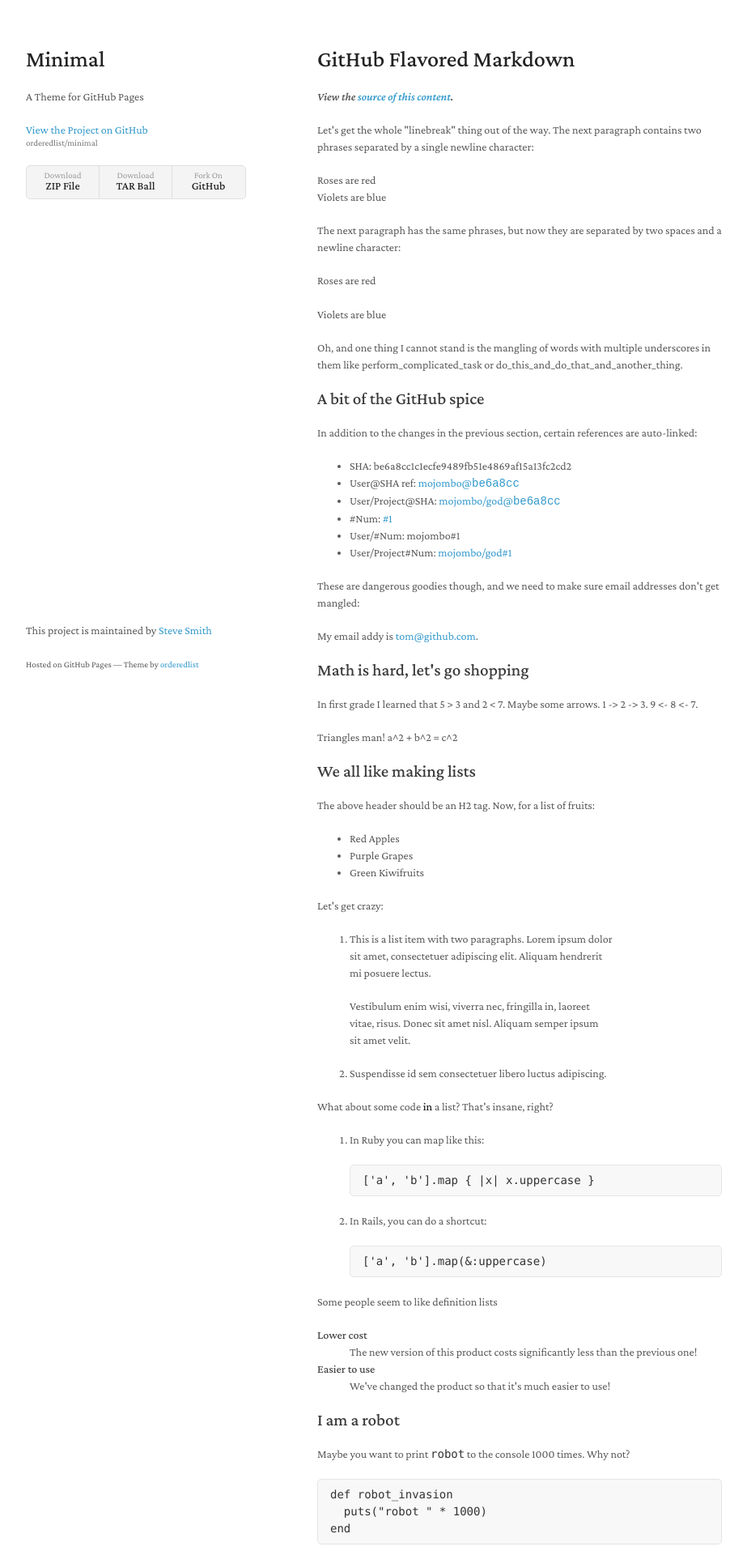
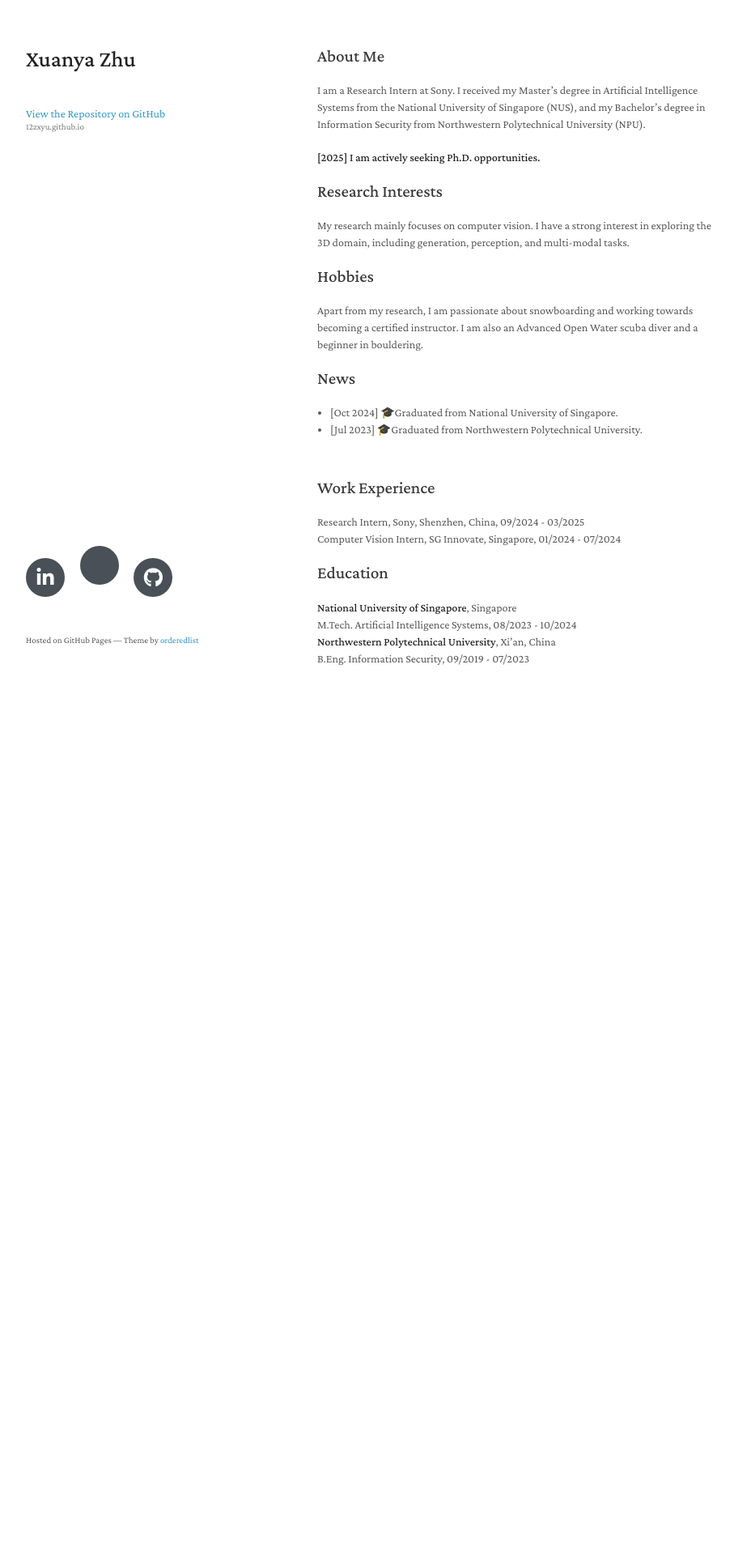
Before and after one commit to 12zxyu/12zxyu.github.io, a Jekyll site: the page built from index.md, in a window 1280 px wide. Shown: the top 1920 px of the page at 81% size, without its empty margins (178-1101 px from the left). Built offline with Jekyll 4.4.1, drawn with Linux system fonts in a browser that asks for light colours; our own code applies the rules of GitHub Pages for plain Markdown files; a style sheet for code colours, icons or effects is not loaded; after the commit the page ends 900 px from its top, so only the background shows below that; some of the changed text lies outside the part shown.

Commit message:
homepage

```diff
--- a/_config.yml
+++ b/_config.yml
@@ -1,5 +1,10 @@
-title: Minimal theme
+title: Xuanya Zhu
+# position:
+# affiliation:
+# email:
+google_scholar: https://scholar.google.com/
+github_link: https://github.com/12zxyu
+linkedin: https://www.linkedin.com/in/adamxyzhu/
+# google_analytics:
 description: Minimal is a theme for GitHub Pages.
-show_downloads: true
-google_analytics:
 theme: jekyll-theme-minimal
--- a/_layouts/default.html
+++ b/_layouts/default.html
@@ -4,29 +4,39 @@
   <head>
     <meta charset="utf-8">
     <meta http-equiv="X-UA-Compatible" content="chrome=1">
-    <title>Minimal by Steve Smith</title>
+    <title>{{ site.title }}</title>
 
-    <link rel="stylesheet" href="assets/css/styles.css">
-    <link rel="stylesheet" href="assets/css/pygment_trac.css">
+    <link rel="stylesheet" href="https://cdnjs.cloudflare.com/ajax/libs/academicons/1.9.4/css/academicons.min.css" integrity="sha512-IW0nhlW5MgNydsXJO40En2EoCkTTjZhI3yuODrZIc8cQ4h1XcF53PsqDHa09NqnkXuIe0Oiyyj171BqZFwISBw==" crossorigin="anonymous" referrerpolicy="no-referrer" />
+    <link rel="stylesheet" href="https://cdnjs.cloudflare.com/ajax/libs/font-awesome/6.7.2/css/all.min.css" integrity="sha512-Evv84Mr4kqVGRNSgIGL/F/aIDqQb7xQ2vcrdIwxfjThSH8CSR7PBEakCr51Ck+w+/U6swU2Im1vVX0SVk9ABhg==" crossorigin="anonymous" referrerpolicy="no-referrer" />
+
+    <link rel="stylesheet" href="../assets/css/styles.css">
+    <link rel="stylesheet" href="../assets/css/pygment_trac.css">
     <meta name="viewport" content="width=device-width">
-    <!--[if lt IE 9]>
-    <script src="//html5shiv.googlecode.com/svn/trunk/html5.js"></script>
-    <![endif]-->
   </head>
   <body>
     <div class="wrapper">
       <header>
-        <h1>Minimal</h1>
-        <p>A Theme for GitHub Pages</p>
-        <p class="view"><a href="http://github.com/orderedlist/minimal">View the Project on GitHub <small>orderedlist/minimal</small></a></p>
-        <ul>
-          <li><a href="https://github.com/orderedlist/minimal/zipball/master">Download <strong>ZIP File</strong></a></li>
-          <li><a href="https://github.com/orderedlist/minimal/tarball/master">Download <strong>TAR Ball</strong></a></li>
-          <li><a href="http://github.com/orderedlist/minimal">Fork On <strong>GitHub</strong></a></li>
-        </ul>
+        <h1>{{ site.title }}</h1>
+        {% if site.position %}
+        {{ site.position }}
+        <br>
+        {% endif %}
+        {% if site.affiliation %}
+        {{ site.affiliation }}
+        <br>
+        {% endif %}
+        {% if site.email %}
+        {{ site.email }}
+        <br>
+        {% endif %}
+        <br>
+        <p class="view"><a href="https://github.com/12zxyu/12zxyu.github.io">View the Repository on GitHub <small>12zxyu.github.io</small></a></p>
       </header>
       <section>
-        <h1>GitHub Flavored Markdown</h1>
+        {{ content }}
+      </section>
+      <!-- <section>
+        <h1>About Me</h1>
 
         <p><em>View the <a href="http://github.github.com/github-flavored-markdown/sample_content.html">source of this content</a>.</em></p>
 
@@ -197,12 +207,31 @@ end
 
         <p>I get 10 times more traffic from <a href="http://google.com/" title="Google">Google</a> than from<br>
         <a href="http://search.yahoo.com/" title="Yahoo Search">Yahoo</a> or <a href="http://search.msn.com/" title="MSN Search">MSN</a>.</p>
-      </section>
+      </section> -->
       <footer>
-        <p>This project is maintained by <a href="http://github.com/orderedlist">Steve Smith</a></p>
+        <div class="social-icons">
+          {% if site.linkedin %}
+          <a href="{{ site.linkedin }}" target="_blank">
+            <i class="fab fa-linkedin-in"></i>
+          </a>
+          {% endif %}
+          {% if site.google_scholar %}
+          <a href="{{ site.google_scholar }}" target="_blank">
+            <i class="ai ai-google-scholar" style="font-size:1.6rem"></i>
+          </a>
+          {% endif %}
+          {% if site.github_link %}
+          <a href="{{ site.github_link }}" target="_blank">
+            <i class="fab fa-github"></i>
+          </a>
+          {% endif %}
+        </div>
+        <br>
+        <br>
+        <!-- <p>This project is maintained by <a href="http://github.com/12zxyu">Xuanya Zhu</a></p> -->
         <p><small>Hosted on GitHub Pages &mdash; Theme by <a href="https://github.com/orderedlist">orderedlist</a></small></p>
       </footer>
     </div>
-    <script src="assets/js/scale.fix.js"></script>
+    <script src="../assets/js/scale.fix.js"></script>
   </body>
 </html>
--- a/assets/css/styles.css
+++ b/assets/css/styles.css
@@ -1,5 +1,22 @@
 @import url('https://fonts.googleapis.com/css2?family=Crimson+Pro:ital,wght@0,400;0,500;0,600;1,600&display=swap');
 @import url('https://fonts.googleapis.com/css2?family=Ubuntu+Mono&display=swap');
+
+.news {
+  max-height: 300px;
+  overflow-y: auto;
+  margin-bottom: 30px;
+}
+
+.news::-webkit-scrollbar {
+  width: 0px;
+  background: transparent;
+}
+
+.news-list {
+  list-style-type: disc;
+  padding-left: 0px;
+  margin-left: 16px;
+}
 
 body {
   background-color: #fff;
@@ -194,7 +211,7 @@ footer {
   width:270px;
   float:left;
   position:fixed;
-  bottom:50px;
+  bottom:80px;
   -webkit-font-smoothing:subpixel-antialiased;
 }
 
--- a/index.md
+++ b/index.md
@@ -0,0 +1,32 @@
+---
+layout: default
+---
+
+## About Me
+I am a Research Intern at Sony. I received my Master's degree in Artificial Intelligence Systems from the National University of Singapore (NUS), and my Bachelor's degree in Information Security from Northwestern Polytechnical University (NPU).
+
+**[2025] I am actively seeking Ph.D. opportunities.**
+
+## Research Interests
+My research mainly focuses on computer vision. I have a strong interest in exploring the 3D domain, including generation, perception, and multi-modal tasks.
+
+## Hobbies
+Apart from my research, I am passionate about snowboarding and working towards becoming a certified instructor. I am also an Advanced Open Water scuba diver and a beginner in bouldering.
+
+## News
+<div class="news">
+  <ul class="news-list">
+    <li>[Oct 2024] 🎓Graduated from National University of Singapore.</li>
+    <li>[Jul 2023] 🎓Graduated from Northwestern Polytechnical University.</li>
+  </ul>
+</div>
+
+## Work Experience
+Research Intern, Sony, Shenzhen, China, 09/2024 - 03/2025
+Computer Vision Intern, SG Innovate, Singapore, 01/2024 - 07/2024
+
+## Education
+**National University of Singapore**, Singapore
+M.Tech. Artificial Intelligence Systems, 08/2023 - 10/2024
+**Northwestern Polytechnical University**, Xi'an, China
+B.Eng. Information Security, 09/2019 - 07/2023
```
Also changed, not shown: index.html (deleted, +0 -207 lines).
